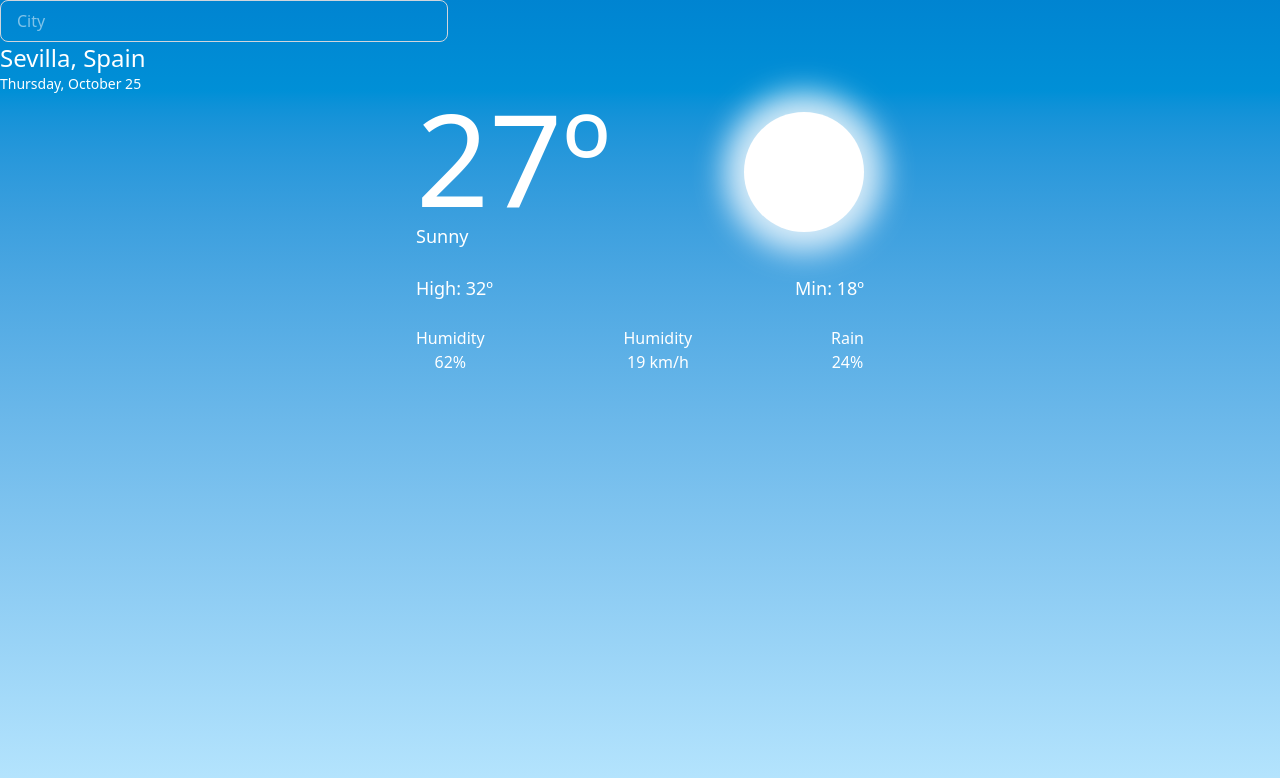
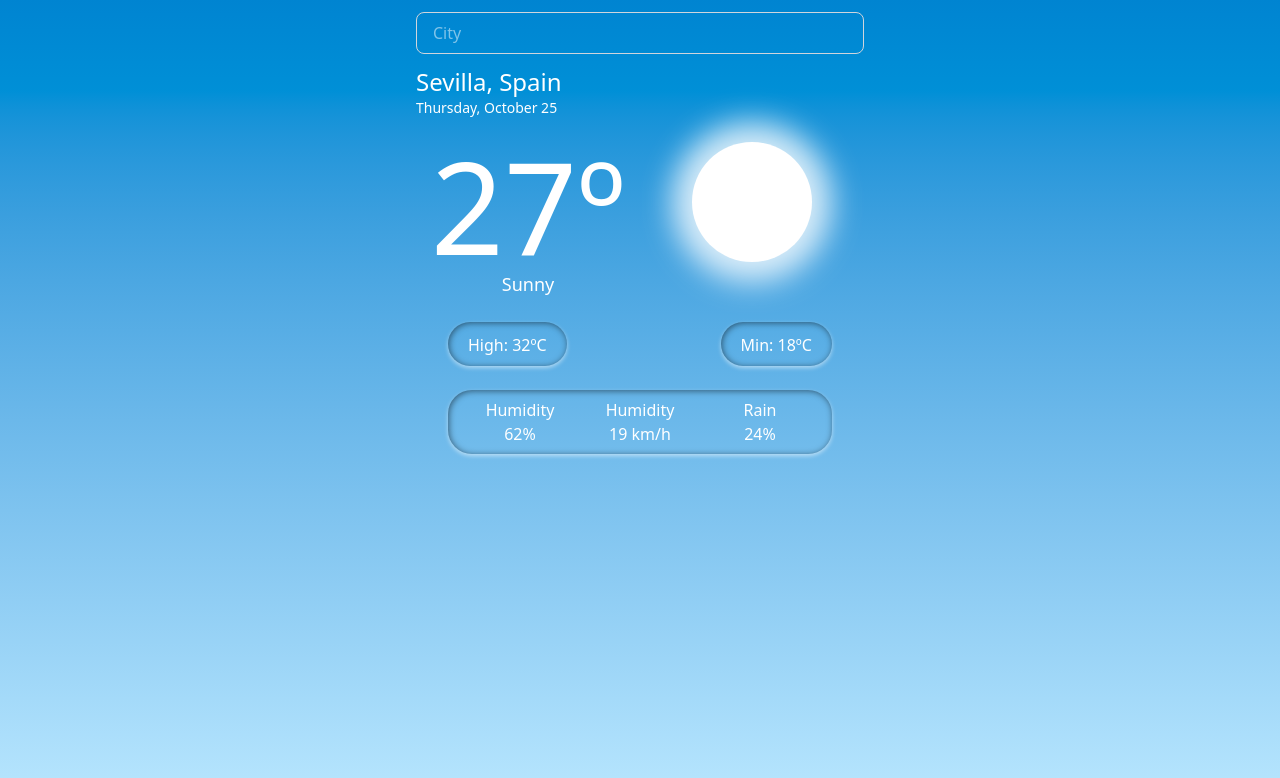
Before and after one commit to Radu-A/weather-app, a React (Vite) app: page / in a window 1280 px wide. Shown: the top 778 px of the page. Built offline with nearby package versions, Linux system fonts and the light colour scheme.

Commit message:
added/main design

```diff
--- a/src/components/Banner.jsx
+++ b/src/components/Banner.jsx
@@ -1,44 +1,62 @@
 export default function Banner() {
   return (
-    <div className="flex flex-col items-center gap-6">
+    <section
+      className="flex flex-col items-center gap-6 p-3"
+      id="current-section"
+    >
       {/* First line */}
-      <div className="flex justify-between items-center w-full max-w-md gap-6">
-        <div className="general">
+      <article className="flex w-full max-w-md">
+        <div className="general flex-1 text-center">
           <h1 className="text-9xl">27º</h1>
           <h3 className="text-lg">Sunny</h3>
         </div>
-        <div className="weather-icon w-30 h-30 rounded-full  bg-white shadow-[0_0_30px_20px_rgba(255,255,255,0.8)]"></div>
-      </div>
+        <div className="weather-icon-container flex-1 flex justify-center">
+          <div className="weather-icon w-30 h-30 rounded-full  bg-white shadow-[0_0_30px_20px_rgba(255,255,255,0.8)]"></div>
+        </div>
+      </article>
       {/* Second line */}
-      <div
+      <article
         id="max-min"
-        className="flex justify-between w-full max-w-md text-lg"
+        className="flex justify-between w-full max-w-sm text-lg"
       >
-        <div id="max">
-          <span>High: 32º</span>
+        <div
+          class="px-5 py-2 rounded-3xl
+            text-white
+            shadow-[inset_1px_1px_6px_rgba(0,0,0,0.5),0_2px_4px_rgba(255,255,255,0.5)]"
+          id="max"
+        >
+          <span class="text-base">High: 32ºC</span>
         </div>
-        <div id="min">
-          <span>Min: 18º</span>
+
+        <div
+          class="px-5 py-2 rounded-3xl
+            text-white
+            shadow-[inset_1px_1px_6px_rgba(0,0,0,0.5),0_2px_4px_rgba(255,255,255,0.5)]"
+          id="min"
+        >
+          <span className="text-base">Min: 18ºC</span>
         </div>
-      </div>
+      </article>
       {/* Third line */}
-      <div
+      <article
         id="extra"
-        className="flex justify-between w-full max-w-md text-center gap-4"
+        className="flex justify-between w-full max-w-sm text-center gap-4 px-5 py-2 rounded-3xl
+            text-white
+            shadow-[inset_1px_1px_6px_rgba(0,0,0,0.5),0_2px_4px_rgba(255,255,255,0.5)]"
       >
-        <div className="extra-item" id="humidity">
+        <div className="flex-1 extra-item" id="humidity">
           <span>Humidity</span>
           <h3>62%</h3>
         </div>
-        <div className="extra-item" id="wind">
+        <div className="flex-1 extra-item" id="wind">
           <span>Humidity</span>
           <h3>19 km/h</h3>
         </div>
-        <div className="extra-item" id="rain">
+        <div className="flex-1 extra-item" id="rain">
           <span>Rain</span>
           <h3>24%</h3>
         </div>
-      </div>
-    </div>
+      </article>
+    </section>
   );
 }
--- a/src/components/SearchBar.jsx
+++ b/src/components/SearchBar.jsx
@@ -12,13 +12,13 @@ export default function SearchBar({ onSearch }) {
   };
 
   return (
-    <form onSubmit={handleSubmit}>
+    <form onSubmit={handleSubmit} className="w-full max-w-md">
       <input
         type="text"
         value={query}
         onChange={(e) => setQuery(e.target.value)}
         placeholder="City"
-        className="w-full max-w-md px-4 py-2 rounded-lg border border-gray-300 focus:outline-none focus:ring-2 focus:ring-blue-500"
+        className="w-full max-w-lg px-4 py-2 rounded-lg border border-gray-300 focus:outline-none focus:ring-2 focus:ring-blue-500"
       />
     </form>
   );
--- a/src/layout/Header.jsx
+++ b/src/layout/Header.jsx
@@ -3,10 +3,12 @@ import SearchBar from "../components/SearchBar";
 function Header() {
   return (
     <>
-      <header className="text-white">
+      <header className="flex flex-col items-center justify-center p-3 text-white gap-3">
         <SearchBar></SearchBar>
-        <h2 className="text-2xl">Sevilla, Spain</h2>
-        <h4 className="text-sm">Thursday, October 25</h4>
+        <div className="header-text w-full max-w-md">
+          <h2 className="text-2xl">Sevilla, Spain</h2>
+          <h4 className="text-sm">Thursday, October 25</h4>
+        </div>
       </header>
     </>
   );
```
